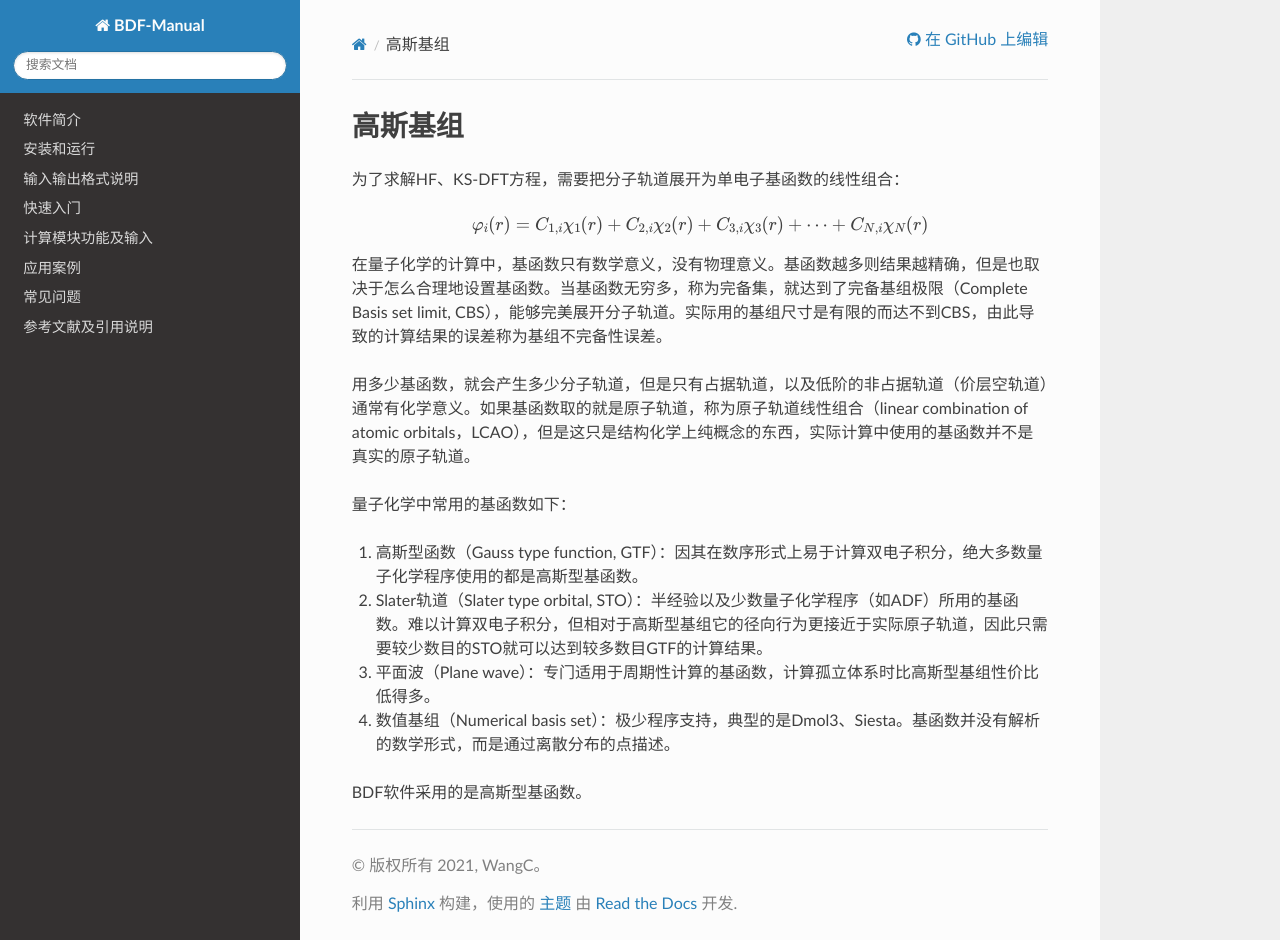
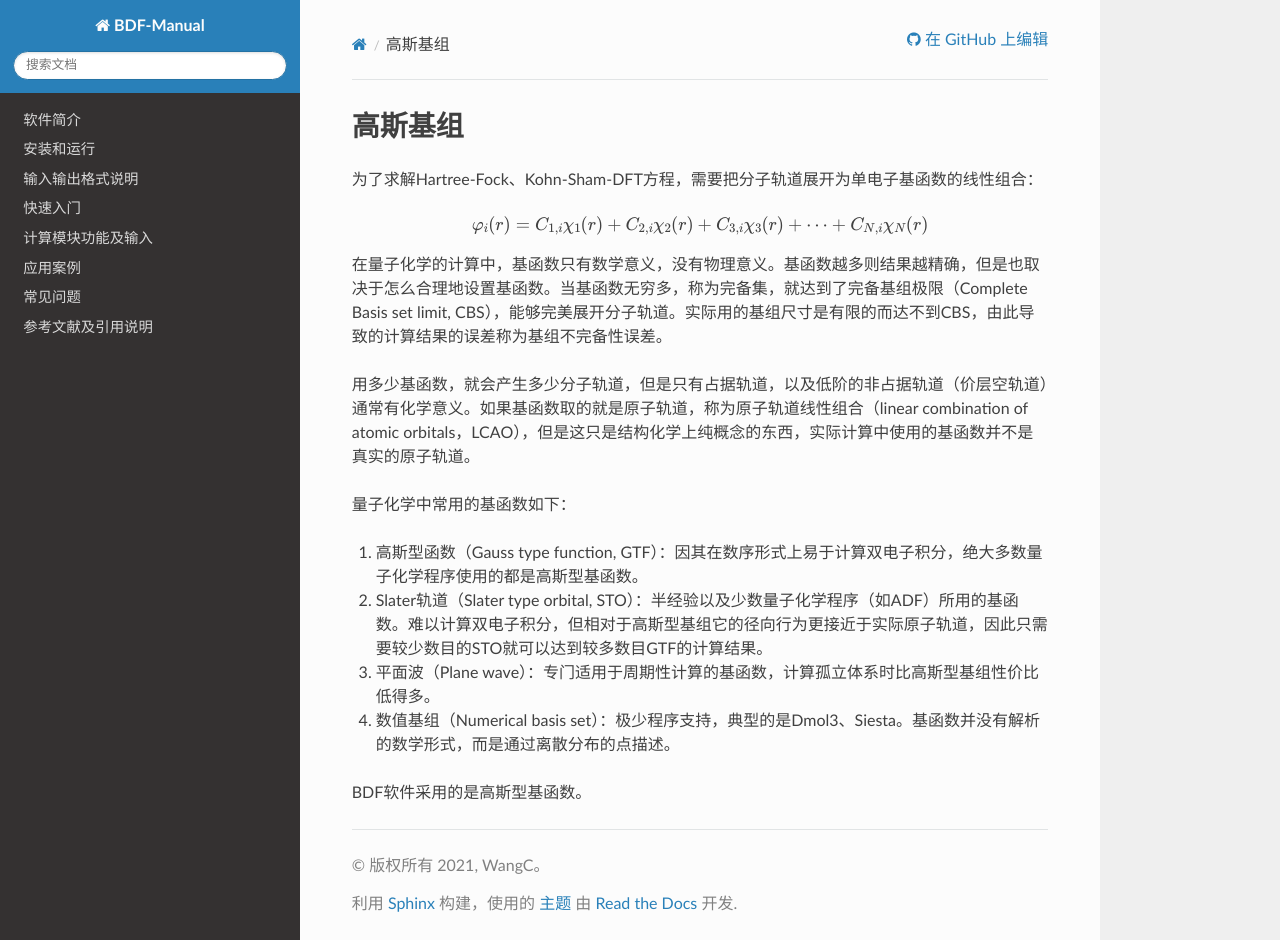
Before and after one commit to BDF-manual-maintenance/BDF-Manual, a Sphinx documentation site: the page built from source/guide/Gaussian-Basis-Sets.rst, in a window 1280 px wide and 940 px high. Built offline with Sphinx 7.4.7 and the Read the Docs theme 2.0.0, drawn with Linux system fonts in a browser that asks for light colours.

Commit message:
fix some format errors

```diff
--- a/source/guide/Gaussian-Basis-Sets.rst
+++ b/source/guide/Gaussian-Basis-Sets.rst
@@ -1,7 +1,7 @@
 高斯基组
 ================================================
 
-为了求解HF、KS-DFT方程，需要把分子轨道展开为单电子基函数的线性组合：
+为了求解Hartree-Fock、Kohn-Sham-DFT方程，需要把分子轨道展开为单电子基函数的线性组合：
 
 .. math::
     \varphi_{i}(r) = C_{1,i}\chi_{1}(r) + C_{2,i}\chi_{2}(r) + C_{3,i}\chi_{3}(r) + \dots + C_{N,i}\chi_{N}(r)
--- a/source/guide/Hartree-Fock.rst
+++ b/source/guide/Hartree-Fock.rst
@@ -1,7 +1,7 @@
 Hartree-Fock
 ================================================
 
-分子体系的哈密顿算符包含多电子的相互作用，很难求解。HF方法将多电子问题转化为单电子问题求解。HF方法定义了Fock算符，它体现出每个电子在其他电子产生的平均势场中运动，这称为单电子近似。
+分子体系的哈密顿算符包含多电子的相互作用，很难求解。Hartree-Fock方法将多电子问题转化为单电子问题求解。Hartree-Fock方法定义了Fock算符，它体现出每个电子在其他电子产生的平均势场中运动，这称为单电子近似。
 
 Hartree-Fock是量子化学最基本算法，如同计算机编程第一次成功输出“Hello world！”，完成一个完整的Hartree-Fock单点能量计算，
 搞清计算输出内容，对学习和理解量子化学，掌握一个量子化学软件的基本使用方法大有裨益。本小节，我们将通过一系列的Hartree-Fock
```
Also changed, not shown: source/guide/TD.rst (+11 -11 lines).
